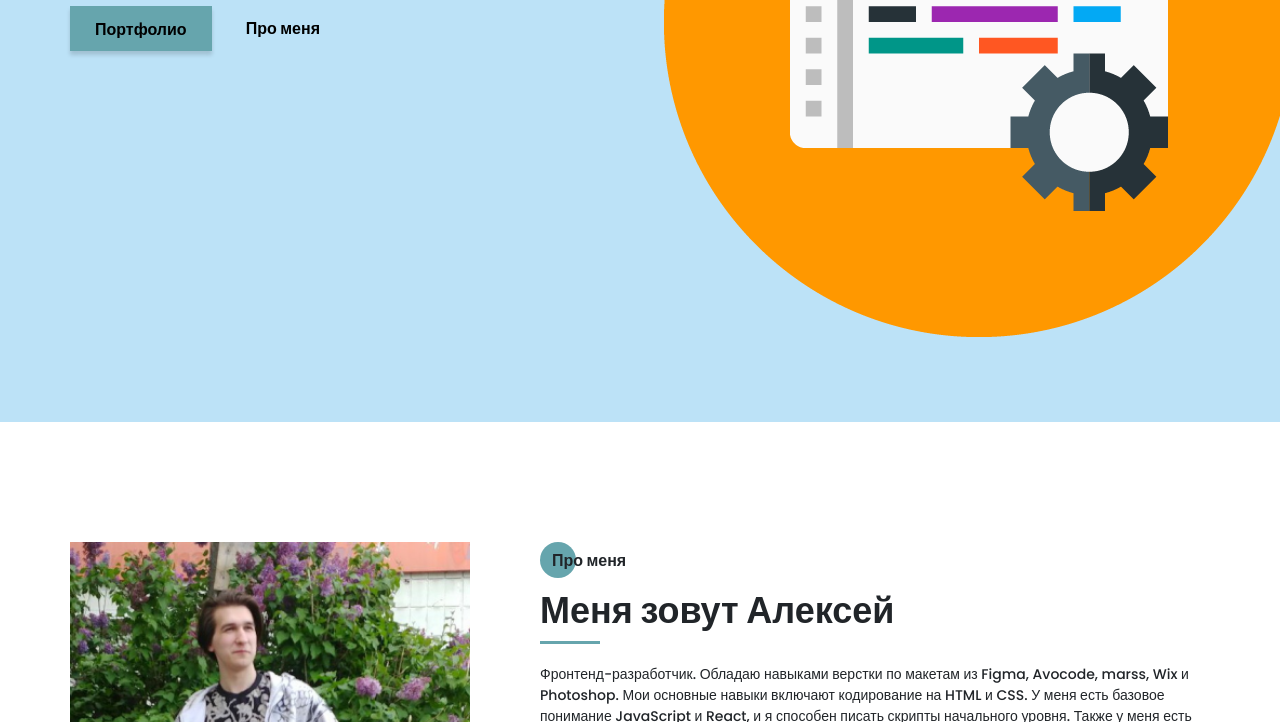
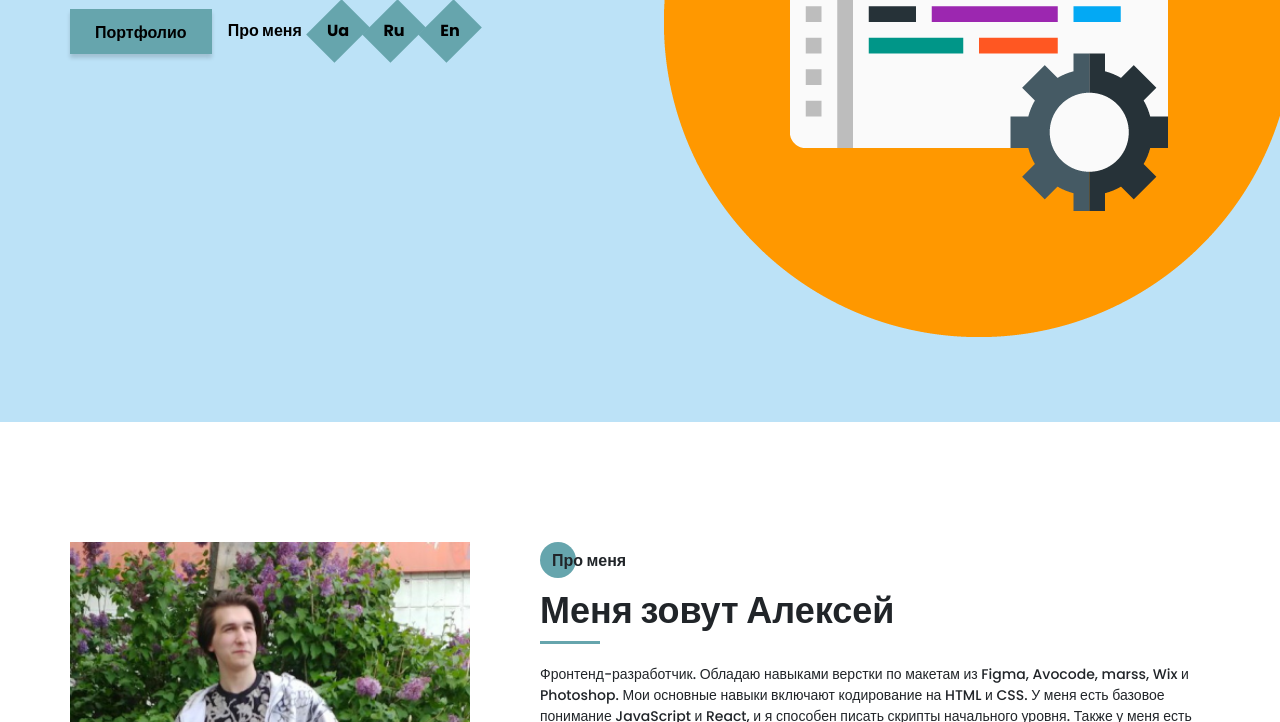
Before and after one commit to alex-HAMSTER/alex-HAMSTER.github.io, a plain HTML site: page portfolio/index.html in a window 1280 px wide. Shown: the part 378-1100 px from the top of the page. Drawn offline with Linux system fonts and the light colour scheme.

Commit message:
add btn swap lenguage

```diff
--- a/portfolio/index.html
+++ b/portfolio/index.html
@@ -126,8 +126,9 @@
             <div class="promo__btns">
                 <a href="#portfolio" class="promo__link btn">Портфолио</a>
                 <a href="#about_me"class="promo__link">Про меня</a>
-                <!-- <a href="#" class="temp">Ru</a>
-                <a href="#" class="temp">ua</a> -->
+                <button class="promo__lenguage_btn"><p class="text_lenguage">Ua</p></button>
+                <button class="promo__lenguage_btn"><p class="text_lenguage">Ru</p></button>
+                <button class="promo__lenguage_btn"><p class="text_lenguage">En</p></button>
             </div>
         </div>
     </section>
--- a/portfolio/sass/blocks/_promo.scss
+++ b/portfolio/sass/blocks/_promo.scss
@@ -18,7 +18,7 @@
         display: flex;
         align-items: center;
         justify-content: space-between;
-        width: 250px;
+        width: 400px;
     }
     &__link {
         color: #000;
@@ -28,4 +28,17 @@
             text-decoration: none;
         }
     }
+    &__lenguage_btn {
+        background: none;
+        border: none;
+        text-decoration: none;
+        font-weight: bold;
+        width: 40px;
+        height: 50px;
+        background-color: $main-color;
+        transform: rotate(45deg);
+        p{
+            transform: rotate(315deg);
+        }
+    }
 }
```
Also changed, not shown: portfolio/css/style.min.css, 1 other file.
